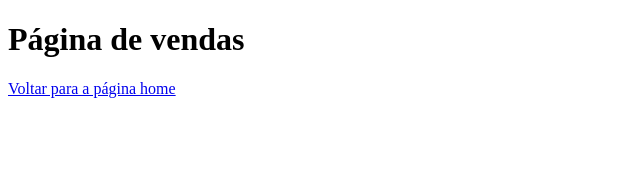
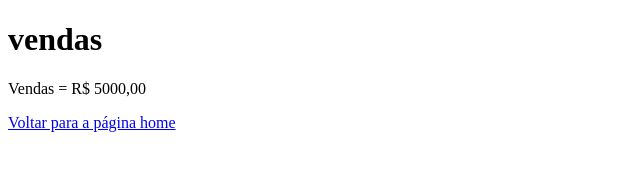
Before and after one commit to MoacyrCardoso/aulagithub, a plain HTML site: page vendas.html in a window 1280 px wide. Shown: the whole page, without its empty margins (0-640 px from the left). Drawn offline with Linux system fonts and the light colour scheme.

Commit message:
Acrescentado valor das vendas

```diff
--- a/vendas.html
+++ b/vendas.html
@@ -9,7 +9,8 @@
 </head>
 
 <body>
-    <h1>Página de vendas</h1>
+    <h1>vendas</h1>
+    <p>Vendas = R$ 5000,00</p>
     <a href="index.html">Voltar para a página home</a>
 </body>
 
```
